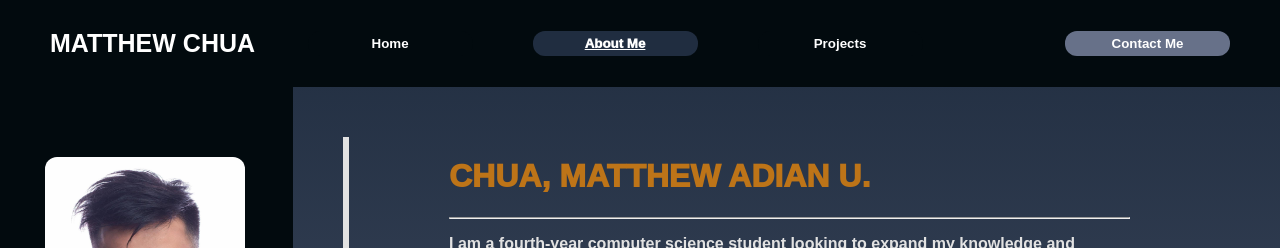
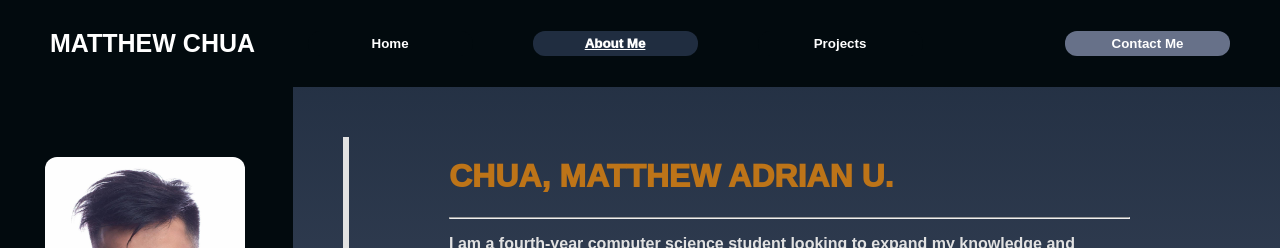
Before and after one commit to MatthewAdrianChua/portfolio, a React (Vite) app: page / in a window 1280 px wide. Both pictures are taken after a click on the button "About Me". Shown: the top 248 px of the page. Built offline with nearby package versions, Linux system fonts and the light colour scheme.

Commit message:
fixed adrian

```diff
--- a/src/About.jsx
+++ b/src/About.jsx
@@ -35,7 +35,7 @@ function About({setCurrentPage}){
 
                 </div>
                 <div id="credentialContainer">
-                    <h1 className="aboutHeader">CHUA, MATTHEW ADIAN U.</h1>
+                    <h1 className="aboutHeader">CHUA, MATTHEW ADRIAN U.</h1>
                     <hr></hr>
                     <p>I am a fourth-year computer science student looking to expand my knowledge and experience in the technological field through an on-the-job training program where I can apply the skills I have gained throughout the years in my undergraduate program. I aim to contribute to a dynamic team environment through coding, debugging, cybersecurity risk analysis, and problem-solving to develop robust and efficient software programs.</p>
                     <div id="firstRowCredentials">
```
